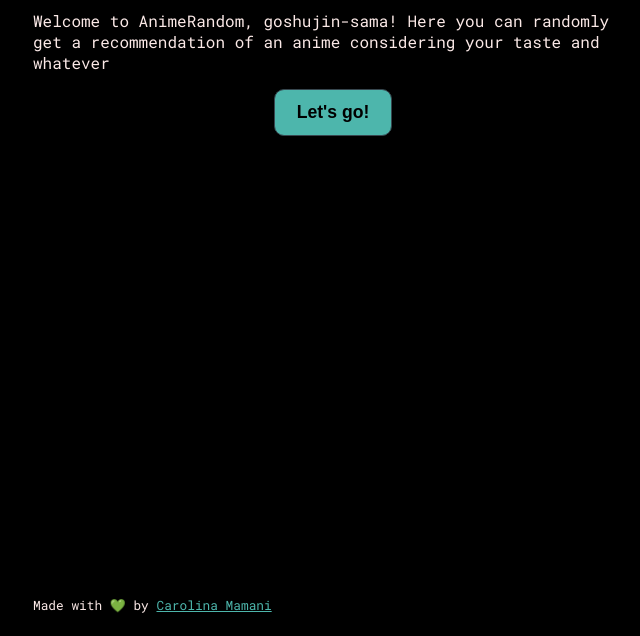
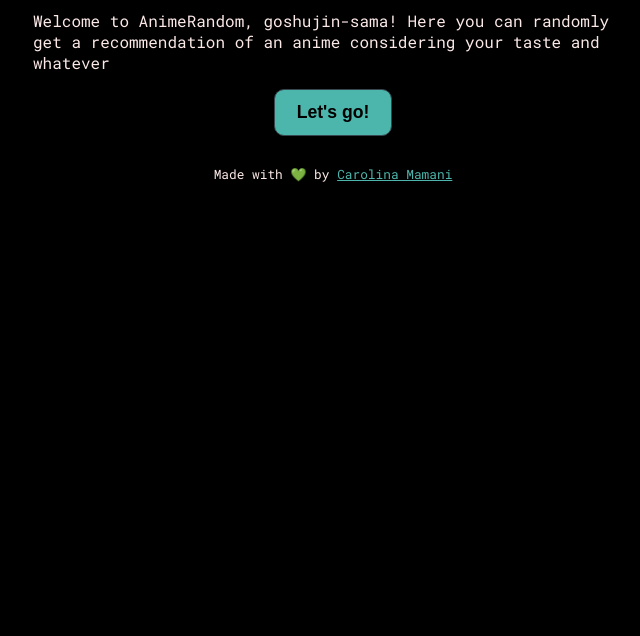
Before and after one commit to csmamani/random-anime-app, a plain HTML site: page index.html in a window 1280 px wide. Shown: the part 164-800 px from the top of the page, without its empty margins (307-947 px from the left). Drawn offline with Linux system fonts and the light colour scheme.

Commit message:
Styling footer

```diff
--- a/styles.css
+++ b/styles.css
@@ -33,7 +33,6 @@ footer p {
   background-color: #4db6ac;
   padding: 12px 22px;
   border-radius: 10px;
-  font-family: "Varela Round", sans-serif;
   font-size: 1.1em;
   font-weight: bold;
   border: solid 0.1px #37474f;
@@ -54,6 +53,7 @@ footer p {
   margin: 0 auto;
   padding: 20px 30px 1px 30px;
   border-radius: 10px;
+  margin-bottom: 30px;
 }
 
 .anime-card .anime-image {
@@ -64,11 +64,6 @@ footer p {
   font-weight: bold;
 }
 
-footer {
-  position: fixed;
-  bottom: 10px;
-}
-
 footer p {
   text-align: center;
   font-size: 0.8em;
```
